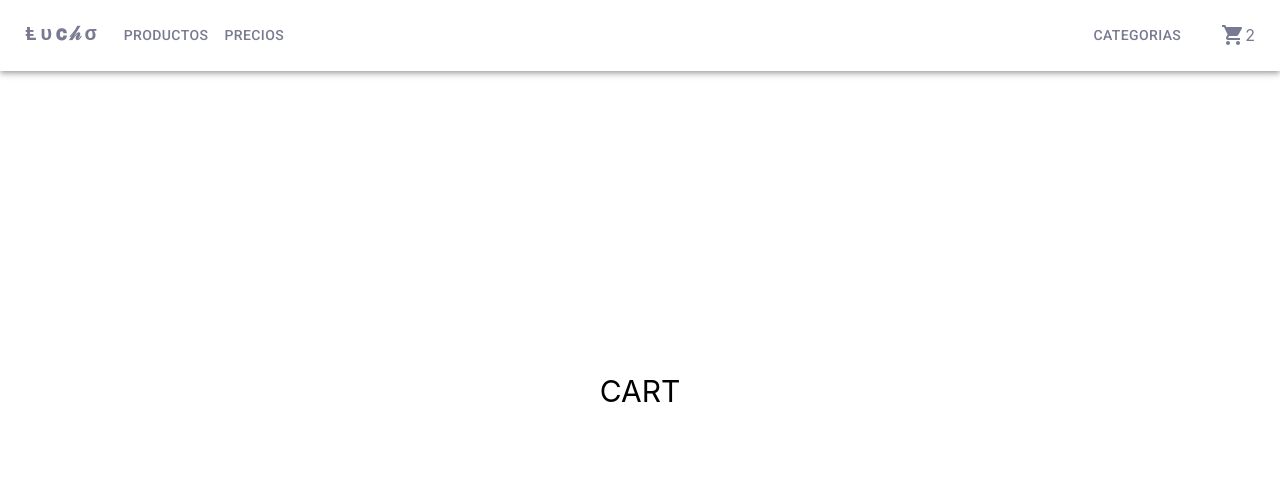
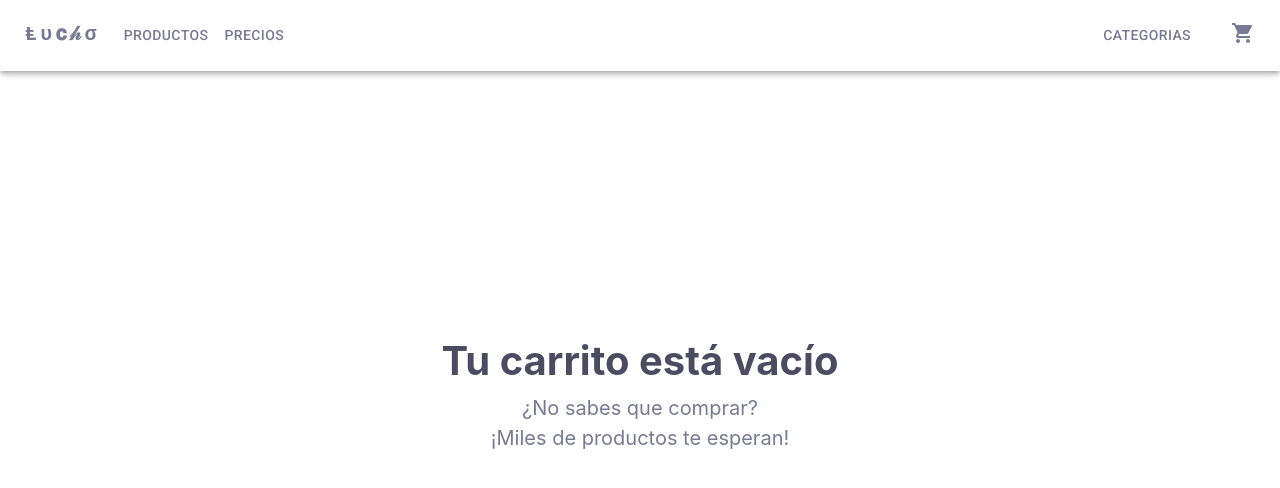
Before and after one commit to LuchoDevjs/ReactLucianoGonzalez, a React (Create React App) app: page /cart in a window 1280 px wide. Shown: the top 488 px of the page. Built offline with nearby package versions, Linux system fonts and the light colour scheme.

Commit message:
clase 9 context prueba

```diff
--- a/src/App.css
+++ b/src/App.css
@@ -1,19 +1,28 @@
-.h1Saludo{
+.h1Saludo {
   font-size: 1.5rem;
   text-align: center;
   color: #000000ba;
 }
-.contador{
+
+.contador {
   display: flex;
   justify-content: center;
   padding: 10px;
 }
-.ListaPersonajes{
+.contador button{
+  background: #000000ba;
+  color: white;
+}
+.contador button:hover{
+ background-color: #323030ba;
+}
+.ListaPersonajes {
   display: flex;
   justify-content: center;
   flex-wrap: wrap;
 }
-.itemDetail{
+
+.itemDetail {
   display: flex;
   flex-direction: row;
   justify-content: center;
@@ -22,49 +31,121 @@
   color: #000000ba;
   padding: 10px;
 }
-.itemDetail__img{
+
+.itemDetail__img {
   width: 40%;
   border-radius: 15px;
   padding: 10px;
   margin-left: 100px;
 }
-.error404{
+
+.error404 {
   display: flex;
   align-items: center;
   flex-direction: column;
   margin-top: 10rem;
 }
-.error404 h1{
+
+.error404 h1 {
   font-size: 70px;
 }
+
 .error404 p {
   font-size: 40px;
 }
-.buttonItem{
+
+.buttonItem {
   text-decoration: none;
   color: #787A91;
   border-radius: 15px;
   transition: 0.7s;
 }
-.buttonItem:hover{
+
+.buttonItem:hover {
   color: white;
-  background-color:rgba(0, 0, 0, 0.126);
+  background-color: rgba(0, 0, 0, 0.126);
 }
-.buttonCategoriasItem{
+
+.buttonCategoriasItem {
   color: #787A91;
   text-decoration: none;
 }
-.pagination{
+
+.pagination {
   display: flex;
   justify-content: center;
   padding: 30px;
   color: rgb(0, 9, 44);
 }
-.flexPriceButton{
+
+.flexPriceButton {
   display: flex;
   justify-content: center;
 }
-.itemDetail__p{
-   padding: 50px;
-   margin-right: 100px;
+
+.itemDetail__p {
+  padding: 50px;
+  margin-right: 100px;
 }
+
+.cartVacio {
+  display: flex;
+  justify-content: center;
+  flex-direction: column;
+  align-items: center;
+  height: 80vh;
+  font-size: 20px;
+  color: rgb(75 76 95);
+}
+
+.cartVacio h1 {
+  margin: 8px;
+}
+
+.cartVacio div {
+  display: flex;
+  justify-content: center;
+  flex-direction: column;
+  align-items: center;
+}
+
+.cartVacio p {
+  align-items: center;
+  color: #787A91;
+  margin: 3px;
+}
+
+.error404 {
+  display: flex;
+  justify-content: center;
+  flex-direction: column;
+  align-items: center;
+  height: 50vh;
+}
+
+.error404 h1 {
+  color: rgb(75 76 95);
+  font-size: 3rem;
+  margin: 0;
+}
+
+.error404 p {
+  color: #787A91;
+  font-size: 2rem;
+}
+.h2itemDetail{
+  text-align: center;
+  color: #000000ba;
+}
+.buttonTerminarCompra{
+    display: flex;
+    justify-content: center;
+    text-decoration: none;
+}
+.buttonTerminarCompra button{
+  background: #000000ba;
+  color: white;
+}
+.buttonTerminarCompra button:hover{
+  background-color: #323030ba;
+}
--- a/src/App.js
+++ b/src/App.js
@@ -6,11 +6,15 @@ import NavBar from "./components/NavBar";
 import { BrowserRouter, Route, Routes } from "react-router-dom";
 import Error404 from "./components/Error404";
 import Cart from "./components/Cart";
+import CartContext from "./components/context/CartContext";
+import MyProvider from "./components/context/CartContext";
 
 function App() {
   return (
     <div className="App">
       <BrowserRouter>
+      <MyProvider>
+      <CartContext>
         <NavBar />
         <div className="contenido">
           <Routes>
@@ -22,6 +26,8 @@ function App() {
             <Route path="*" element={<Error404 />} />
           </Routes>
         </div>
+        </CartContext>
+        </MyProvider>
       </BrowserRouter>
     </div>
   );
--- a/src/components/Cart.jsx
+++ b/src/components/Cart.jsx
@@ -1,18 +1,25 @@
-import React from "react";
+import React, { useContext } from "react";
+import { CartContext } from "./context/CartContext";
 
 function Cart() {
+  const { cart, getItemPrice, clearCart, removeItem } = useContext(CartContext);
+
   return (
-    <div
-      style={{
-        display: "flex",
-        justifyContent: "center",
-        alignItems: "center",
-        height: "80vh",
-        fontSize: "30px",
-      }}
-    >
-      CART
-    </div>
+    <>
+      {cart.length > 0 ? (
+        <div>
+          <h2>motrame todo</h2>
+        </div>
+      ) : (
+        <div className="cartVacio">
+          <h1>Tu carrito está vacío</h1>
+          <div className="carVacioP">
+            <p>¿No sabes que comprar?</p>
+            <p>¡Miles de productos te esperan!</p>
+          </div>
+        </div>
+      )}
+    </>
   );
 }
 
--- a/src/components/CartWidget.jsx
+++ b/src/components/CartWidget.jsx
@@ -1,11 +1,14 @@
-import React from "react";
+import React, { useContext } from "react";
 import ShoppingCartIcon from "@mui/icons-material/ShoppingCart";
+import { CartContext } from "./context/CartContext";
 
-function CartWidget({ items }) {
+function CartWidget() {
+  const { getItemQty } = useContext(CartContext);
+
   return (
     <>
       <ShoppingCartIcon />
-      <span>{items}</span>
+      <span>{getItemQty() > 0 && getItemQty()}</span>
     </>
   );
 }
--- a/src/components/ItemCount.jsx
+++ b/src/components/ItemCount.jsx
@@ -21,26 +21,17 @@ export default function ItemCount({ inicial, onAdd, cantidad }) {
     <>
       <div className="contador">
         <Stack direction="row" spacing={2}>
-          <Button
-            onClick={sumarStock}
-            variant="contained"
-            style={{ background: "#000000ba", color: "white" }}
-          >
+          <Button onClick={sumarStock} variant="contained">
             +
           </Button>
           <h2 style={{ display: "flex", justifyContent: "center" }}>{count}</h2>
-          <Button
-            onClick={restarStock}
-            variant="outlined"
-            style={{ background: "#000000ba", color: "white" }}
-          >
+          <Button onClick={restarStock} variant="outlined">
             -
           </Button>
           <Button
             onClick={() => {
               onAdd(count);
             }}
-            style={{ background: "#000000ba", color: "white" }}
           >
             Agregar al carrito
           </Button>
--- a/src/components/ItemDetail.jsx
+++ b/src/components/ItemDetail.jsx
@@ -1,22 +1,24 @@
-import React from "react";
+import { useState, useContext } from "react";
 import ItemCount from "./ItemCount";
-import { useState } from "react";
 import { Link } from "react-router-dom";
 import { Button } from "@mui/material";
+import { CartContext } from "./context/CartContext";
 
 function ItemDetail({ item }) {
   const { model, image, price, description, cantidad } = item;
-  const [units, setUnit] = useState(0);
+  const [units, setUnits] = useState(0);
+  const { addItem} = useContext( CartContext )
 
   const onAdd = (quantityToAdd) => {
-    setUnit(quantityToAdd);
     alert(`Se han agregado ${quantityToAdd} productos`);
+    //isInCart( item.id )
+    setUnits(quantityToAdd);
+    addItem( item, quantityToAdd )
   };
+
   return (
     <>
-      <h2 style={{ textAlign: "center", color: "#000000ba" }}>
-        Detalle del Producto
-      </h2>
+      <h2 className="h2itemDetail">Detalle del Producto</h2>
       <div className="itemDetail">
         <img src={image} className="itemDetail__img" alt="" />
         <div className="itemDetail__p">
@@ -27,15 +29,8 @@ function ItemDetail({ item }) {
           </div>
           <div>
             {units > 0 ? (
-              <Link
-                to={"/cart"}
-                style={{
-                  display: "flex",
-                  justifyContent: "center",
-                  textDecoration: "none",
-                }}
-              >
-                <Button style={{ background: "#000000ba", color: "white" }}>
+              <Link to={"/cart"} className="buttonTerminarCompra">
+                <Button>
                   {" "}
                   Terminar mi compra{" "}
                 </Button>
--- a/src/components/NavBar.jsx
+++ b/src/components/NavBar.jsx
@@ -37,7 +37,10 @@ const NavBar = () => {
   };
   return (
     <>
-    <AppBar position="static" style={{ background: "white", padding: "1px",color:'#787A91' }}>
+      <AppBar
+        position="static"
+        style={{ background: "white", padding: "1px", color: "#787A91" }}
+      >
         <Container maxWidth="xl">
           <Toolbar disableGutters>
             {/* <AdbIcon sx={{ display: { xs: 'none', md: 'flex' }, mr: 1 }} /> */}
@@ -126,7 +129,7 @@ const NavBar = () => {
               ))}
             </Box>
             <Button
-            style={{ color:'#787A91', marginRight: "2rem" }}
+              style={{ color: "#787A91", marginRight: "2rem" }}
               id="basic-button"
               aria-controls={open ? "basic-menu" : undefined}
               aria-haspopup="true"
@@ -144,13 +147,22 @@ const NavBar = () => {
                 "aria-labelledby": "basic-button",
               }}
             >
-            <Link to={"/category/gorranegra"} className="buttonCategoriasItem">
+              <Link
+                to={"/category/gorranegra"}
+                className="buttonCategoriasItem"
+              >
                 <MenuItem onClick={handleClose}>Gorras Negras</MenuItem>
               </Link>
-            <Link to={"/category/gorrasrojas"} className="buttonCategoriasItem">
+              <Link
+                to={"/category/gorrasrojas"}
+                className="buttonCategoriasItem"
+              >
                 <MenuItem onClick={handleClose}>Gorras Rojas</MenuItem>
               </Link>
-            <Link to={"/category/gorrasazul"} className="buttonCategoriasItem">
+              <Link
+                to={"/category/gorrasazul"}
+                className="buttonCategoriasItem"
+              >
                 <MenuItem onClick={handleClose}>Gorras Azules</MenuItem>
               </Link>
               <Link
@@ -160,7 +172,12 @@ const NavBar = () => {
                 <MenuItem onClick={handleClose}>Gorras Verdes</MenuItem>
               </Link>
             </Menu>
-          <CartWidget items={2} />
+            <Link
+              to={"/cart"}
+              style={{ textDecoration: "none", color: "#787A91" }}
+            >
+              <CartWidget items={1} />
+            </Link>
             <Box sx={{ flexGrow: 0 }}></Box>
           </Toolbar>
         </Container>
--- /dev/null
+++ b/src/components/context/CartContext.jsx
@@ -0,0 +1,51 @@
+import { createContext, useState } from "react";
+
+export const CartContext = createContext();
+
+const { Provider } = CartContext;
+
+const MyProvider = ({ children }) => {
+  const [cart, setCart] = useState([]);
+  console.log(cart)
+
+  // metodo some - itemdetail - se encarga de detectar si el producto a agregar ya esta en el carrito o no. retorna booleano
+  const isInCart = (id) => {
+    return cart.some((x) => x.id === id);
+  };
+  // itemdetail - se encarga de agregar el producto al cart, sin pisar a los agregados anteriormente. y si esta duplicado aumenta la cantidad
+  const addItem = (item, quantity) => {
+    const newItem = {
+      ...item,
+      quantity,
+    }
+    if (isInCart(newItem.id)) {
+      const findProduct = cart.find((x) => x.id === newItem.id);
+      const productIndex = cart.indexOf( findProduct );
+      const auxArray = [...cart];
+      auxArray[productIndex].quantity += quantity;
+      setCart(auxArray)
+    } else {
+      setCart([...cart], newItem);
+    }
+  };
+  // vaciar el carrito - cart - boton
+  const emptyCart = () => {
+    setCart([]);
+  };
+  // metodo filter - cart - se encarga, en funcion del id de retornar un nuevo array sin el producto seleccionado
+  const deleteItem = ( id ) => {
+    return setCart(cart.filter( x => x.id !== id ))
+  };
+  // metodo reduce - cartwidget retorna la cantidad total de unidades que tiene nuestro state cart
+  const getItemQty = () => {
+    return cart.reduce(( acc, x ) => acc += x.cantidad, 0)
+  };
+  // metodo reduce - cart - retorna el precio total del carrito
+  const getItemPrice = () => {
+    return cart.reduce(( acc, x ) => acc += x.cantidad * x.price, 0)
+  };
+
+  return <Provider value={{ cart, addItem , emptyCart, deleteItem, getItemQty, getItemPrice }}>{children} </Provider>;
+};
+
+export default MyProvider;
```
Lines whose indentation alone changed are shown as unchanged.
